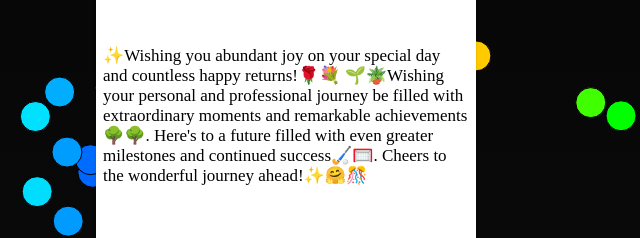
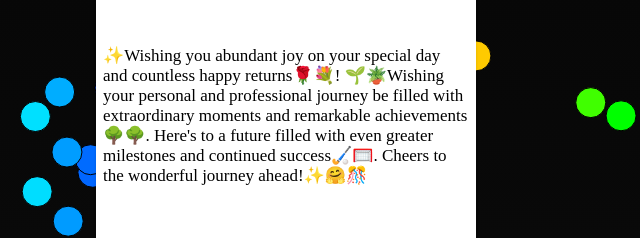
Before and after one commit to NarendraDanda/BirthdayWishes, a plain HTML site: page index.html in a window 1280 px wide. Shown: the part 284-522 px from the top of the page, 339-979 px from the left. Drawn offline with Linux system fonts and the light colour scheme; animation ran at ten frames a second.

Commit message:
Update index.html

```diff
--- a/index.html
+++ b/index.html
@@ -78,7 +78,8 @@
       </div>
         <h1>MAny More Happy Returns of the Day </h1>
       <div id="letter">
-        <p>✨Wishing you abundant joy on your special day and countless happy returns!🌹💐 🌱🪴Wishing your personal and professional journey be filled with extraordinary moments and remarkable achievements🌳🌳. Here's to a future filled with even greater milestones and continued success🏑🥅. Cheers to the wonderful journey ahead!✨🤗🎊</p>
+        <p>✨Wishing you abundant joy on your special day and countless happy returns🌹💐!
+          🌱🪴Wishing your personal and professional journey be filled with extraordinary moments and remarkable achievements🌳🌳. Here's to a future filled with even greater milestones and continued success🏑🥅. Cheers to the wonderful journey ahead!✨🤗🎊</p>
       </div>
       <button></button>
     </div>
```
